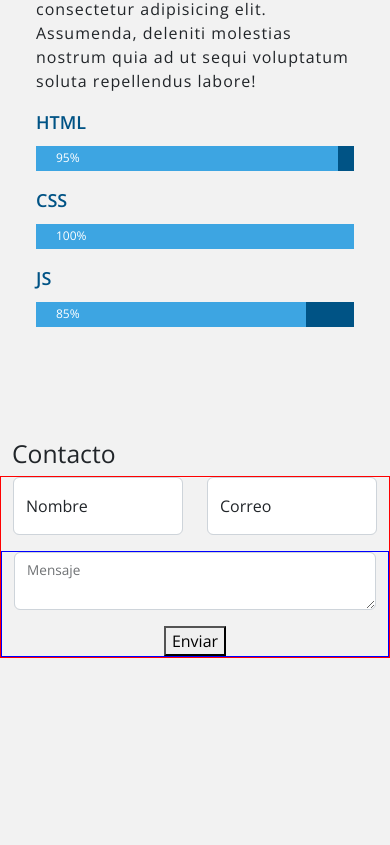
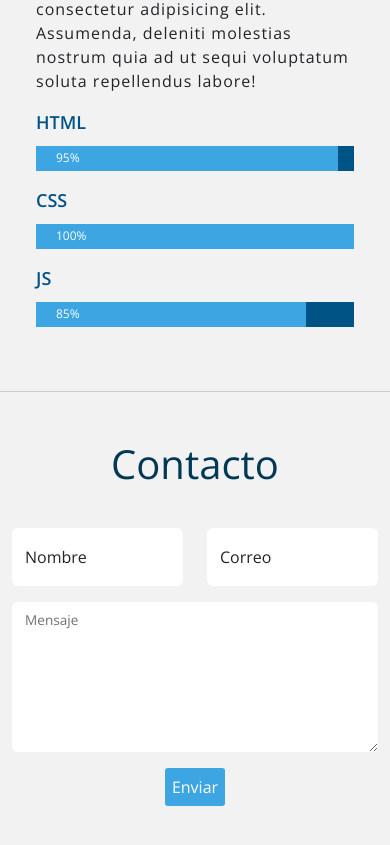
Before and after one commit to cesarluilly/UDY-Bootstrap5-02Portafolio, an Angular app: page / in a window 390 px wide. Shown: the part 1710-2555 px from the top of the page. Before the commit the page ends 2464 px from the top, so only its background shows below. Built offline with nearby package versions, Linux system fonts and the light colour scheme.

Commit message:
partial Video 71 agregando css sin tener lo de responsive

```diff
--- a/src/app/app.component.css
+++ b/src/app/app.component.css
@@ -94,6 +94,54 @@ header .menu .c3:hover { background: #002d44;}
     padding-left: 20px;
 }
 
+/* Contacto */
+.contacto {
+    border-top: 1px  solid #cbcbcb;
+    border-bottom: 1px  solid #cbcbcb;
+}
+
+.contacto .titulo {
+    color: #003855;
+    font-family: 'Open Sans', sans-serif;
+    font-weight: 300;
+    font-size: 40px;
+    margin-bottom: 40px;
+    text-align: center;
+}
+
+.contacto .formulario input[type="text"],
+.contacto .formulario input[type="email"],
+.contacto .formulario textarea {
+    padding: 15px;
+    border: none;
+    font-family: 'Open Sans', sans-serif;
+}
+
+.contacto .formulario textarea{
+    height: 150px;
+    min-height: 150px;
+    max-height: 250px;
+}
+
+.contacto .formulario .boton {
+    background: #3da5e2;
+    border: none;
+    padding: 7px;
+    color: #fff;
+    font-family: 'Open Sans', sans-serif;
+    cursor: pointer;
+    width: auto;
+    border-radius: 3px;
+}
+
+.contacto .formulario .boton:hover{
+    background: #1ba0ef;
+}
+
+
+
+
+
 /* MEDIAQUERIES */
 /* Dispositivo sm */
 @media screen and (max-width: 576px){}
--- a/src/app/app.component.html
+++ b/src/app/app.component.html
@@ -238,7 +238,7 @@
       <div class="col-12">
         <h2 class="titulo">Contacto</h2>
         <form action="" class="formulario">
-          <div class="row borderRed">
+          <div class="row">
             <div class="col-6">
               <div class="form-floating mb-3">
                 <input type="text" name="nombre" class="form-control" placeholder="John Doe">
@@ -252,7 +252,7 @@
                 <label for="nombre">Correo</label>
               </div>
             </div>
-            <div class="col-12 borderBlue">
+            <div class="col-12">
               <div class="form-floating mb-3">
                 <textarea name="mensaje" id="mensaje" placeholder="Mensaje" class="form-control">
                 </textarea>
```
